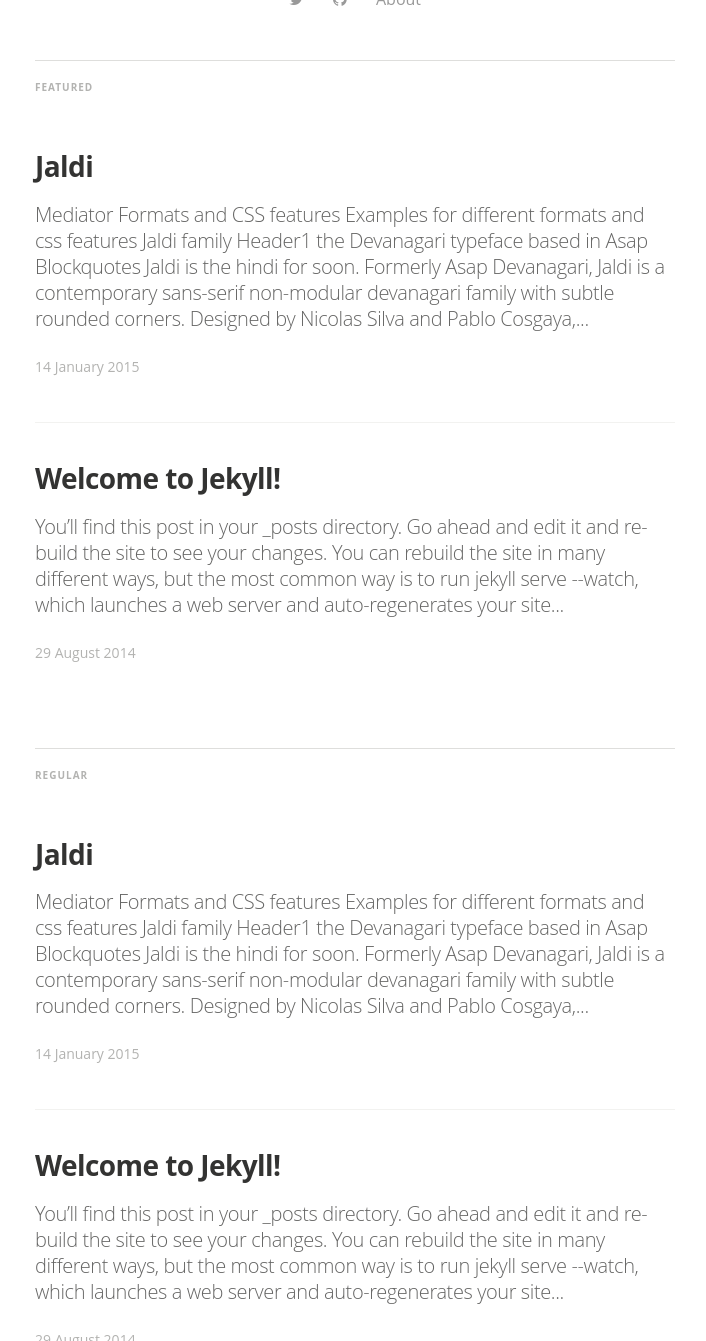
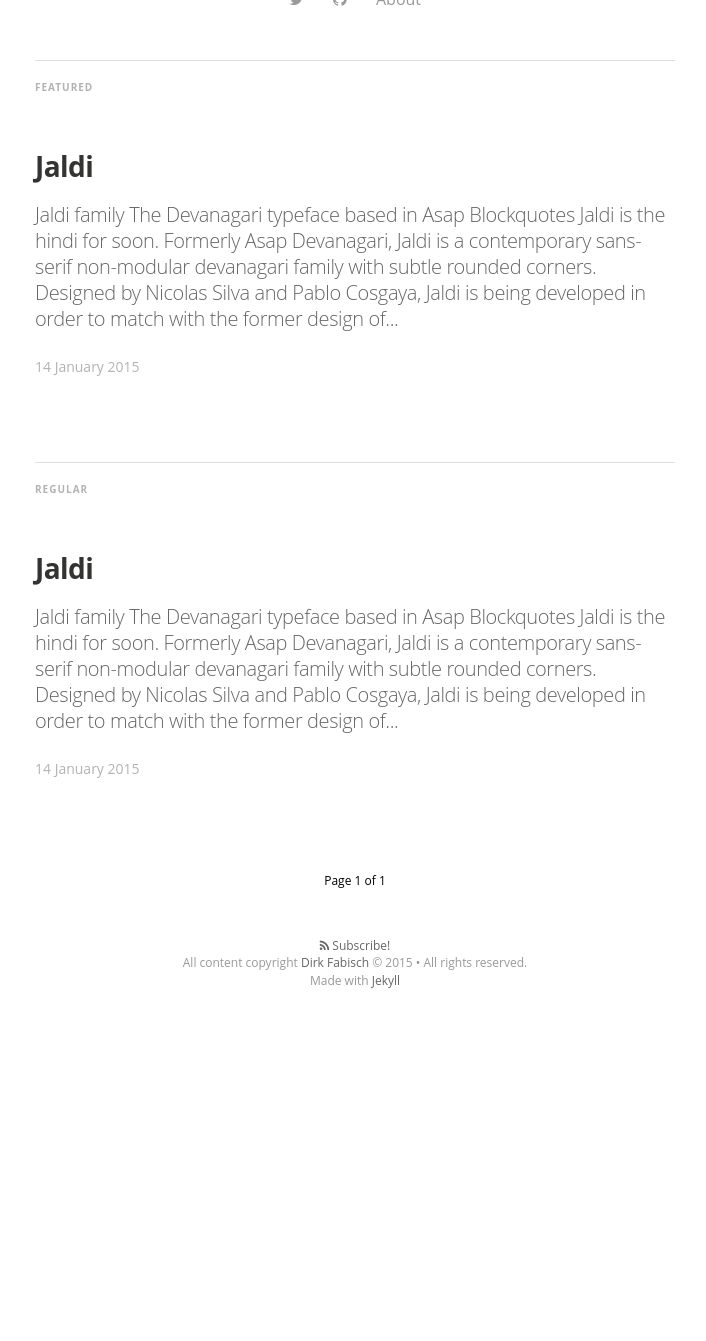
Before and after one commit to Omnibus-Type/Jaldi, a Jekyll site: the page built from index.html, in a window 1280 px wide and 1400 px high, scrolled down 592 px, cut to the strip 59-1400 px from the top of the window. Shown: the whole strip, without its empty margins (285-991 px from the left). Built offline with Jekyll 4.4.1, drawn with Linux system fonts in a browser that asks for light colours; nearby versions of some CDN libraries; some web fonts are replaced; Markdown is read by kramdown in place of the engine named in the settings; the list of posts is cut into pages by our own code; after the commit the page ends 1688 px from its top, so only the background shows below that.

Commit message:
Updating template

```diff
--- a/_posts/2014-08-29-welcome-to-jekyll.markdown
+++ /dev/null
@@ -1,39 +0,0 @@
----
-layout: post
-title:  "Welcome to Jekyll!"
-date:   2014-08-29 14:34:25
-categories: jekyll update
-tags: featured
-image: /assets/article_images/2014-08-29-welcome-to-jekyll/desktop.jpg
----
-You’ll find this post in your `_posts` directory. Go ahead and edit it and re-build the site to see your changes. You can rebuild the site in many different ways, but the most common way is to run `jekyll serve --watch`, which launches a web server and auto-regenerates your site when a file is updated.
-
-To add new posts, simply add a file in the `_posts` directory that follows the convention `YYYY-MM-DD-name-of-post.ext` and includes the necessary front matter. Take a look at the source for this post to get an idea about how it works.
-
-Jekyll also offers powerful support for code snippets:
-
-{% highlight ruby %}
-def print_hi(name)
-  puts "Hi, #{name}"
-end
-print_hi('Tom')
-#=> prints 'Hi, Tom' to STDOUT.
-{% endhighlight %}
-
-Check out the [Jekyll docs][jekyll] for more info on how to get the most out of Jekyll. File all bugs/feature requests at [Jekyll’s GitHub repo][jekyll-gh]. If you have questions, you can ask them on [Jekyll’s dedicated Help repository][jekyll-help].
-
-{% highlight js %}
-
-<footer class="site-footer">
- <a class="subscribe" href="{{ "/feed.xml" | prepend: site.baseurl }}"> <span class="tooltip"> <i class="fa fa-rss"></i> Subscribe!</span></a>
-  <div class="inner">a
-   <section class="copyright">All content copyright <a href="mailto:{{ site.email}}">{{ site.name }}</a> &copy; {{ site.time | date: '%Y' }} &bull; All rights reserved.</section>
-   <section class="poweredby">Made with <a href="http://jekyllrb.com"> Jekyll</a></section>
-  </div>
-</footer>
-{% endhighlight %}
-
-
-[jekyll]:      http://jekyllrb.com
-[jekyll-gh]:   https://github.com/jekyll/jekyll
-[jekyll-help]: https://github.com/jekyll/jekyll-help
--- a/_posts/2015-01-14-jaldi.markdown
+++ b/_posts/2015-01-14-jaldi.markdown
@@ -6,19 +6,14 @@
 tags: featured
 image: /assets/article_images/2015-01-14-jaldi/jaldi_poster.JPG
 ---
-#Mediator Formats and CSS features
-
-Examples for different formats and css features
 
 #Jaldi family
-#Header1
-##the Devanagari typeface based in Asap
+The Devanagari typeface based in Asap
 
 #Blockquotes
 >Jaldi is the hindi for soon. Formerly Asap Devanagari, Jaldi is a contemporary sans-serif non-modular devanagari family with subtle rounded corners. Designed by Nicolas Silva and Pablo Cosgaya, Jaldi is being developed in order to match with the former design of Asap Family ("as soon as possible") there are 2 styles: Regular and Bold. This family, is being specially developed for screen as webfont and desktop font too; Jaldi offers a standardised character width on all styles, which means that its lines of text remain the same length. This useful feature allows users to change type styles on-the-go without reflowing a text body. The latin version of Asap is based on Ancha (designed by Pablo Cosgaya & Hector Gatti), how was developed with the collaboration of Andres Torresi and Nicolas Silva.
 
 #Jaldi Family contains:
-##orderd lists
 * regular
 * bold
 
```
Also changed, not shown: assets/article_images/about/carb_book_logo.png, assets/images/background_image.jpg, assets/images/df_logo.jpg, 1 other file.
